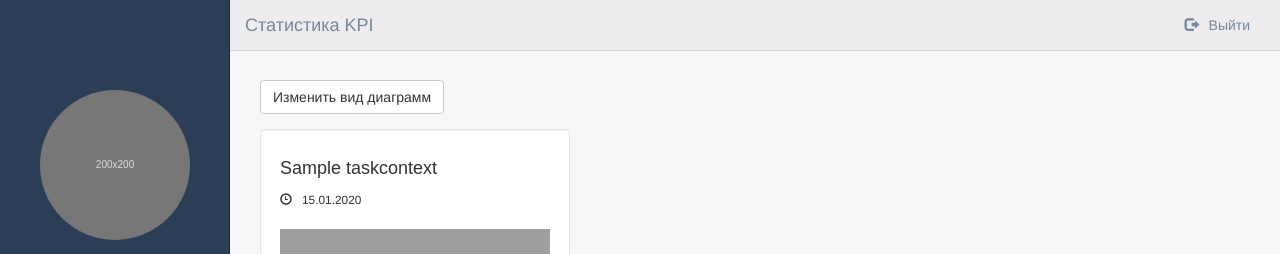
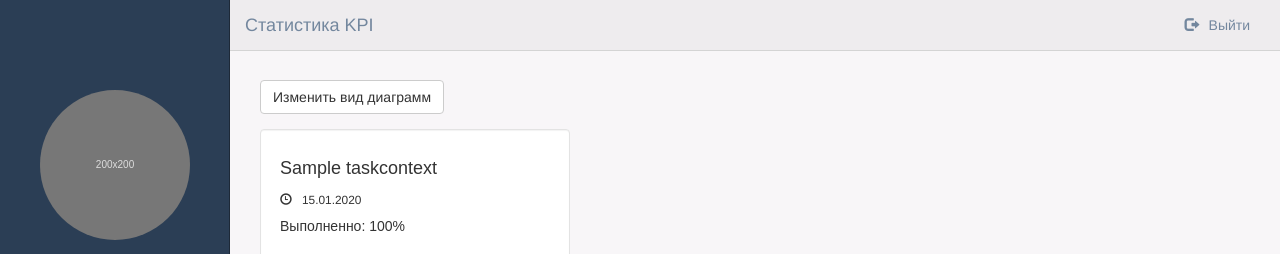
Before and after one commit to BulatGin/KPI, a Django app: page /stats/1 in a window 1280 px wide. Shown: the top 254 px of the page. Run offline with Django 3.2, Linux system fonts and the light colour scheme; a user stored in the database is signed in; tables that the repository leaves empty hold one stand-in row (values such as "Sample post"); a map, chart or similar area stays blank; some libraries are stand-ins or nearby versions; grey boxes are pictures that could not be loaded.

Commit message:
stats fixed

```diff
--- a/KPITest/templates/KPITest/stats.html
+++ b/KPITest/templates/KPITest/stats.html
@@ -1,3 +1,4 @@
+
 
 {% extends 'KPITest/base.html'%}
 {% load staticfiles %}
@@ -50,10 +51,15 @@
                                 <h4>{{ task.context.name }}</h4>
                                 <h5>{{ employee }}</h5>
                                 <small><span class="time glyphicon glyphicon-time"></span>{{ task.get_date }}</small>
-                                </div>
+                                <h5>Выполненно: <span id = 'percentId{{ task.id }}'></span></h5>
+                            </div>
                             <div id="piechart_{{ task.id }}"></div>
                         </div>
                     </div>
+
+                    <script>
+                        document.getElementById("percentId{{ task.id }}").innerHTML = Math.floor(100 * {{ task.get_done_count}} / {{task.count}})+ "%";
+                    </script>
                 {% endfor %}
             </div>
         </div>
@@ -71,16 +77,17 @@
                 var data = google.visualization.arrayToDataTable([
                     ['Type', 'Number'],
                     ['Сделано',     doneCount],
-                    ['Осталось',    count],
+                    ['',    count],
                 ]);
                 var piechart_options = {
                     pieHole: 0.5,
-                    slices: {1: {textStyle:{color :'transparent',}
-                    }},
+                    legend: {
+                        position: 'none',
+                    },
+                    slices: {0: {textStyle:{color :'transparent'}},1: {textStyle:{color :'transparent'}}},
                     colors:['#3a63a8','#c7c7c7'],
-                    {#                         legend: 'none',#}
                     chartArea:{
-                        height: "110%",
+                        height: "90%",
                     },
                     backgroundColor: 'transparent'};
                 var piechart = new google.visualization.PieChart(document.getElementById('piechart_{{ task.id }}'));
@@ -101,7 +108,6 @@
             }
         }
 
-
         document.getElementById('changer').addEventListener('click', changeTypeOfView);
     </script>
 {% endblock content %}
```
